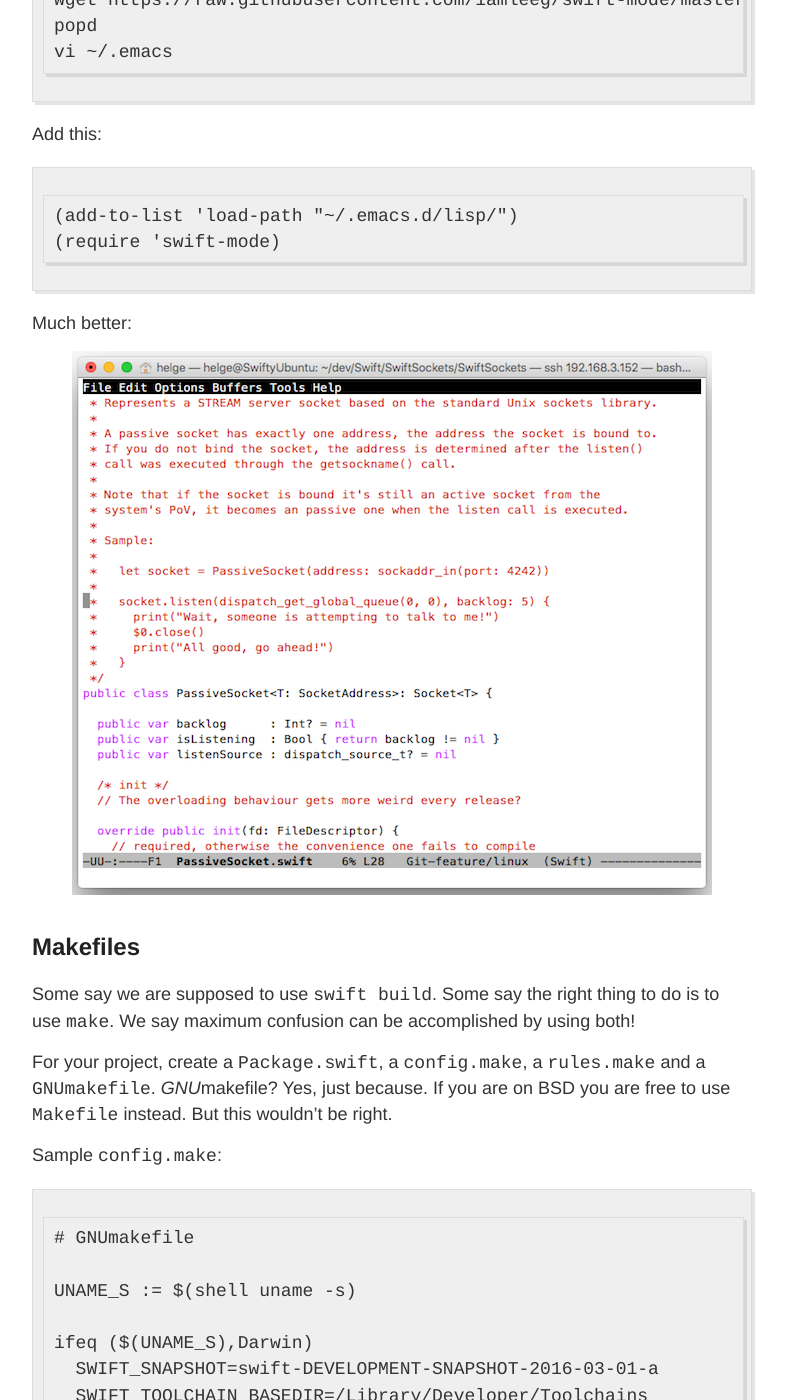
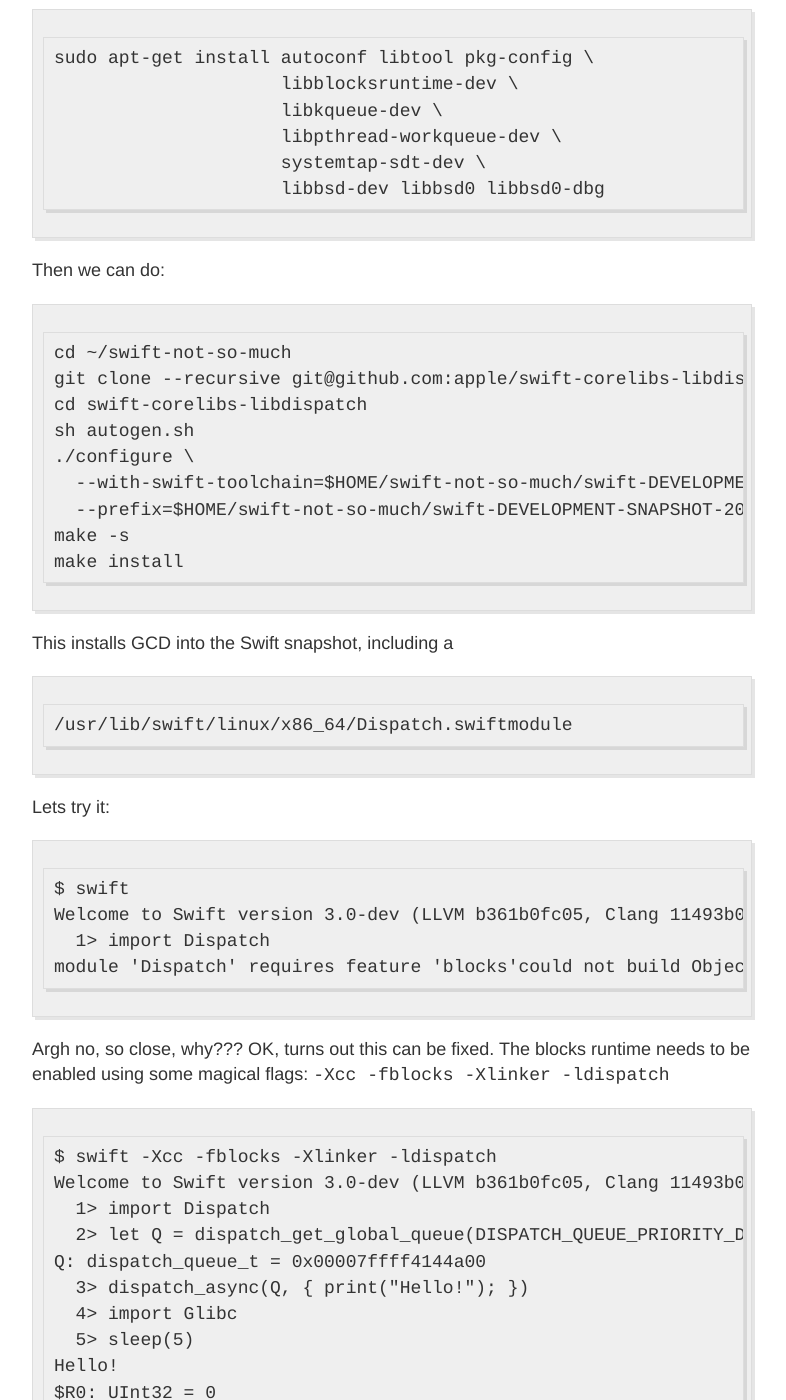
Before and after one commit to AlwaysRightInstitute/alwaysrightinstitute.github.io, a Jekyll site: the page built from _posts/2015-12-04-swift-on-linux-in-vbox-on-osx.md, in a window 1280 px wide and 1400 px high, scrolled down 5247 px. Shown: the whole window, without its empty margins (248-1034 px from the left). Built offline with Jekyll 4.4.1, drawn with Linux system fonts in a browser that asks for light colours; some of the changed text lies outside the part shown.

```diff
--- a/_posts/2015-12-04-swift-on-linux-in-vbox-on-osx.md
+++ b/_posts/2015-12-04-swift-on-linux-in-vbox-on-osx.md
@@ -116,7 +116,68 @@
 
     export EDITOR=vi
     export PATH="${HOME}/swift-not-so-much/swift-DEVELOPMENT-SNAPSHOT-2016-03-01-a-ubuntu15.10/usr/bin:$PATH"
+    export LD_LIBRARY_PATH="/usr/local/lib:${LD_LIBRARY_PATH}"
 
+Note that `/usr/local/lib` is added to the shared library lookup path too. This
+can be right :-)
+
+## Grand Central Dispatch
+
+A lot of Swift code requires GCD (Grand Central Dispatch) aka libdispatch.
+Including the package you love most:
+[SwiftSockets](https://github.com/AlwaysRightInstitute/SwiftSockets).
+As part of the Swift OpenSource release Apple also happens to provide the
+[code of libdispatch on GitHub](https://github.com/apple/swift-corelibs-libdispatch).
+
+Lets compile that as well. First we need to install a few build tools and some
+kqueue stuff:
+
+    sudo apt-get install autoconf libtool pkg-config \
+                         libblocksruntime-dev \
+                         libkqueue-dev \
+                         libpthread-workqueue-dev \
+                         systemtap-sdt-dev \
+                         libbsd-dev libbsd0 libbsd0-dbg
+
+Then we can do:
+
+    cd ~/swift-not-so-much
+    git clone --recursive git@github.com:apple/swift-corelibs-libdispatch.git
+    cd swift-corelibs-libdispatch
+    sh autogen.sh
+    ./configure \
+      --with-swift-toolchain=$HOME/swift-not-so-much/swift-DEVELOPMENT-SNAPSHOT-2016-03-01-a-ubuntu15.10/usr \
+      --prefix=$HOME/swift-not-so-much/swift-DEVELOPMENT-SNAPSHOT-2016-03-01-a-ubuntu15.10/usr
+    make -s
+    make install
+
+This installs GCD into the Swift snapshot, including a
+
+    /usr/lib/swift/linux/x86_64/Dispatch.swiftmodule
+
+Lets try it:
+
+    $ swift
+    Welcome to Swift version 3.0-dev (LLVM b361b0fc05, Clang 11493b0f62, Swift 24a0c3de75). Type :help for assistance.
+      1> import Dispatch
+    module 'Dispatch' requires feature 'blocks'could not build Objective-C module 'Dispatch'
+
+Argh no, so close, why??? OK, turns out this can be fixed.
+The blocks runtime needs to be enabled using some magical flags:
+`-Xcc -fblocks -Xlinker -ldispatch`
+
+    $ swift -Xcc -fblocks -Xlinker -ldispatch
+    Welcome to Swift version 3.0-dev (LLVM b361b0fc05, Clang 11493b0f62, Swift 24a0c3de75). Type :help for assistance.
+      1> import Dispatch
+      2> let Q = dispatch_get_global_queue(DISPATCH_QUEUE_PRIORITY_DEFAULT, 0)
+    Q: dispatch_queue_t = 0x00007ffff4144a00
+      3> dispatch_async(Q, { print("Hello!"); })
+      4> import Glibc
+      5> sleep(5)
+    Hello!
+    $R0: UInt32 = 0
+
+Very well, that seems to work!
 
 ## Emacs
 
@@ -171,7 +232,9 @@
       SWIFT_TOOLCHAIN=$(SWIFT_TOOLCHAIN_BASEDIR)/$(SWIFT_SNAPSHOT)/usr/bin
     endif
 
-    SWIFT_BUILD_TOOL=$(SWIFT_TOOLCHAIN)/swift build
+    SWIFT_BUILD_FLAGS = -Xcc -fblocks -Xlinker -ldispatch
+
+    SWIFT_BUILD_TOOL=$(SWIFT_TOOLCHAIN)/swift build $(SWIFT_BUILD_FLAGS)
     SWIFT_CLEAN_TOOL=$(SWIFT_TOOLCHAIN)/swift clean
     SWIFT_BUILD_DIR=$(PACKAGE_DIR)/.build/debug
 
```
Also changed, not shown: other parts of _posts/2015-12-04-swift-on-linux-in-vbox-on-osx.md (+0 -38 lines), 1 other file.
